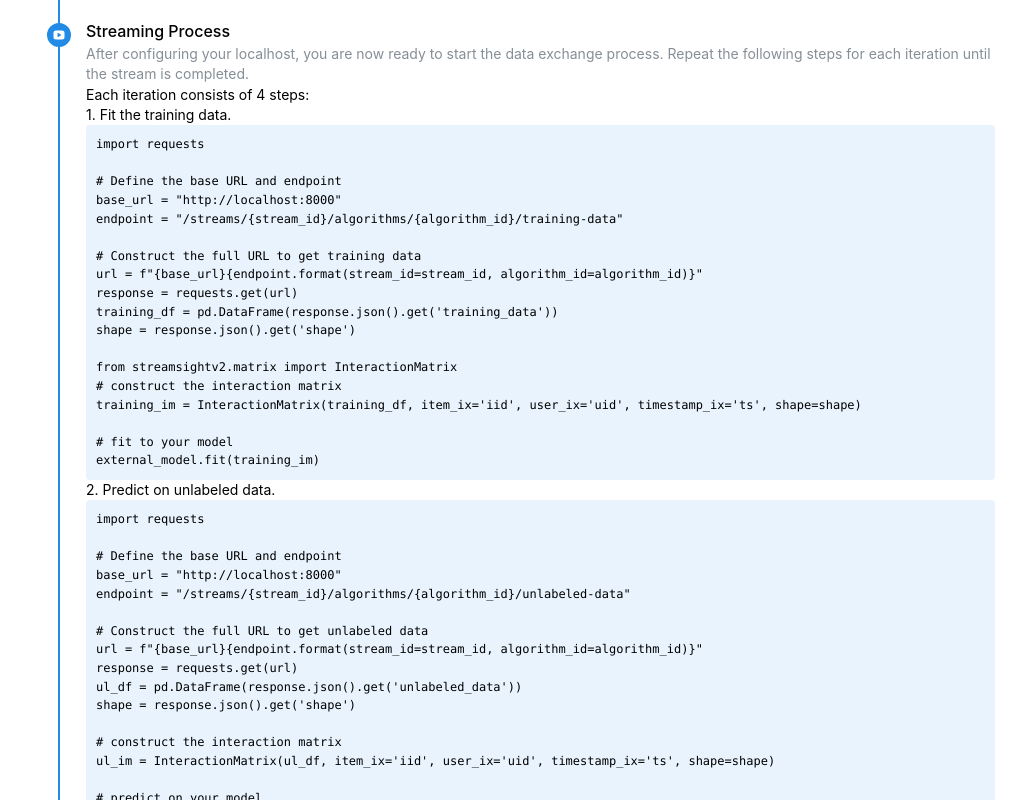
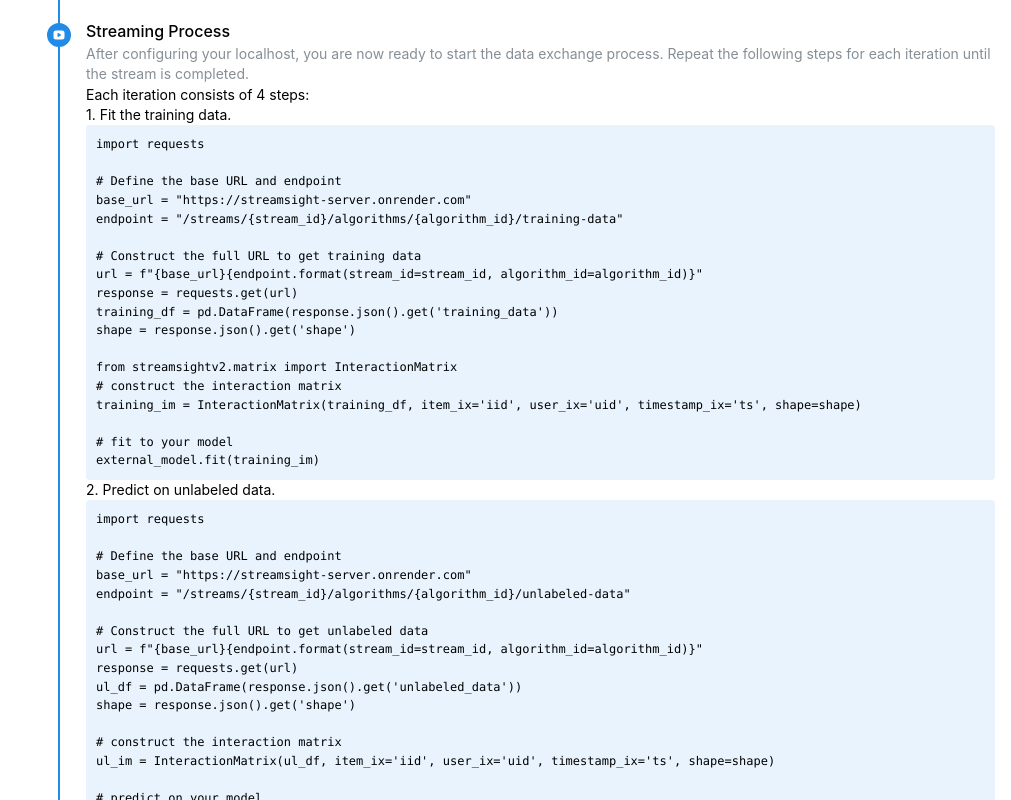
Before and after one commit to suenalaba/streamsight-ui, a Next.js app in the folder client/: page /full-flow-guide in a window 1280 px wide. Shown: the part 2640-3440 px from the top of the page, without its empty margins (269-1280 px from the left). Built offline with nearby package versions, Linux system fonts and the light colour scheme; no server answers; what ag-grid-community would draw is missing.

Commit message:
chore: update localhost to render link (#344)
* chore: update localhost to render link

* fix: extra https://

```diff
--- a/client/src/app/full-flow-guide/page.tsx
+++ b/client/src/app/full-flow-guide/page.tsx
@@ -34,7 +34,7 @@ algorithm_id = "bdd640fb-0667-4ad1-9c80-317fa3b1799d"
 const codeForFittingTrainingData = `import requests
 
 # Define the base URL and endpoint
-base_url = "http://localhost:8000"
+base_url = "https://streamsight-server.onrender.com"
 endpoint = "/streams/{stream_id}/algorithms/{algorithm_id}/training-data"
 
 # Construct the full URL to get training data
@@ -54,7 +54,7 @@ external_model.fit(training_im)
 const codeForPredictingUnlabeledData = `import requests
 
 # Define the base URL and endpoint
-base_url = "http://localhost:8000"
+base_url = "https://streamsight-server.onrender.com"
 endpoint = "/streams/{stream_id}/algorithms/{algorithm_id}/unlabeled-data"
 
 # Construct the full URL to get unlabeled data
@@ -81,7 +81,7 @@ matrix_dict = {
 import requests
 
 # Define the base URL and endpoint
-base_url = "http://localhost:8000"
+base_url = "https://streamsight-server.onrender.com"
 endpoint = "/streams/{stream_id}/algorithms/{algorithm_id}/predictions"
 
 # Construct the full URL for submitting predictions
@@ -94,7 +94,7 @@ response = requests.post(url, json=matrix_dict)
 const codeForCheckingIfStreamIsCompleted = `import requests
 
 # Define the base URL and endpoint
-base_url = "http://localhost:8000"
+base_url = "https://streamsight-server.onrender.com"
 endpoint = "/streams/{stream_id}/algorithms/{algorithm_id}/is-completed"
 
 # Construct the full URL to check if stream is completed
@@ -107,7 +107,7 @@ print(response.content)
 const codeForViewingMetrics = `import requests
 
 # Define the base URL and endpoint
-base_url = "http://localhost:8000"
+base_url = "https://streamsight-server.onrender.com"
 endpoint = "/streams/{stream_id}/metrics"
 
 # Construct the full URL to get metrics
```
